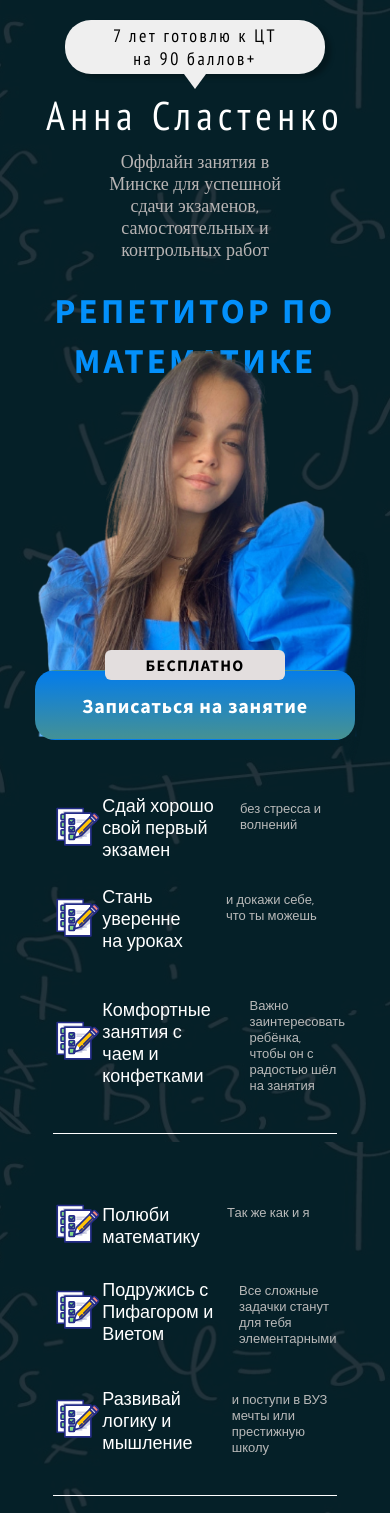
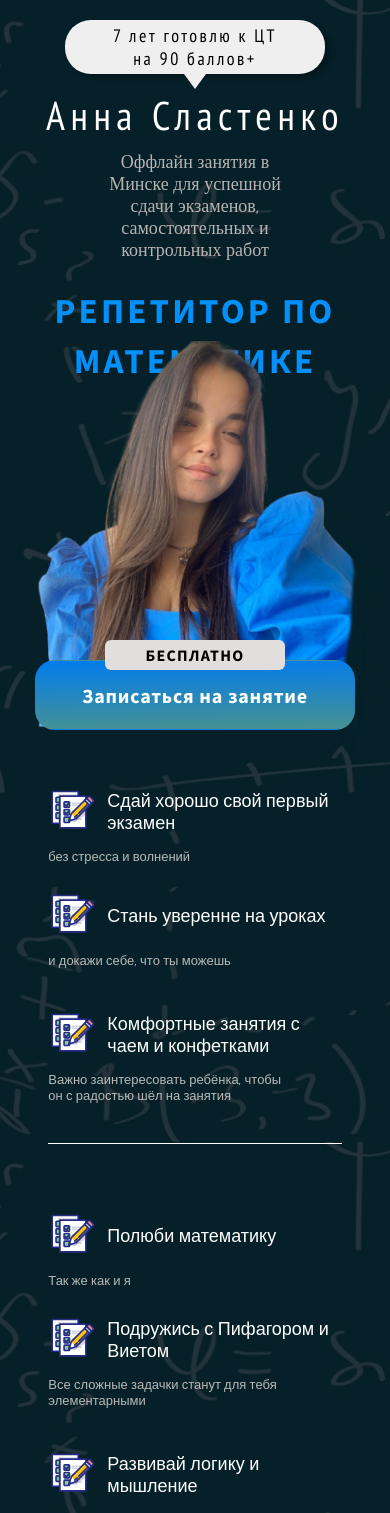
Before and after one commit to fearlysk/tutoring, a React (Create React App) app: page / in a window 390 px wide. Shown: the top 1513 px of the page. Built offline with nearby package versions, Linux system fonts and the light colour scheme; a web font is replaced by a local one.

Commit message:
add bug fixes on about

```diff
--- a/src/index.scss
+++ b/src/index.scss
@@ -1,7 +1,6 @@
 @import url('https://fonts.googleapis.com/css2?family=Inknut+Antiqua:wght@900&family=Jura&family=PT+Sans+Narrow&display=swap');
 @import url('https://fonts.googleapis.com/css2?family=Source+Sans+Pro:wght@700&display=swap');
 @import url('https://fonts.googleapis.com/css2?family=Jura&display=swap');
-
 
 html, body, h1, h2, h3, h4, h5, h6, p {
   margin: 0;
--- a/src/pages/Home/Home.jsx
+++ b/src/pages/Home/Home.jsx
@@ -149,7 +149,6 @@ const Home = () => {
                             </div>
                         </div>
                    </div>
-
                 </div>
             </div>
 
@@ -219,8 +218,8 @@ const Home = () => {
                   </div>
                 </div>
               </div>
+            </div>
 
-            </div>
             <div></div>
             <div></div>
 
--- a/src/pages/Home/Home.module.scss
+++ b/src/pages/Home/Home.module.scss
@@ -38,10 +38,11 @@
     .mainContent__textItem {
         width: 100% !important;
         display: flex;
-        flex-direction: row-reverse !important;
+        flex-direction: column-reverse !important;
     }
     .mainContent__itemHeadline {
         flex-direction: row-reverse;
+        justify-content: left;
     }
     .mainContent__items :nth-child(1), .mainContent__items :nth-child(3) {
         order: 2 !important;
@@ -59,6 +60,10 @@
 @media screen and (max-width: 711px) {
     .mainContent__headline {
         font-size: 60px !important;
+    }
+    .mainContent__item {
+        margin-top: 25px;
+        margin-right: 0px !important;
     }
 }
 @media screen and (max-width: 617px) {
@@ -156,16 +161,20 @@
     font-family: 'Source Sans Pro', sans-serif;
 }
 .mainContent__items {
-    margin: 20px auto;
+    margin: 10px auto 25px auto;
     display: flex;
     justify-content: space-between;
-    width: 85%;
+    width: 88%;
 }
 .mainContent__items > .mainContent__itemWrapper {
-    margin-left: 15px;
+    margin-left: 35px;
 }
 .mainContent__item {
     margin-top: 25px;
+    margin-right: 20px;
+}
+.mainContent__itemHeadlineText > p {
+    margin-left: 10px !important;
 }
 .mainContent__itemPhoto {
     margin-top: -80px;
@@ -182,14 +191,13 @@
    font-family: 'Jura', sans-serif;
    font-size: 13px;
    display: flex;
-   justify-content: right;
-   text-align: right;
-   margin-top: -10px;
-   width: 90%;
+   width: 100%;
+   word-wrap: break-word;
 }
 .mainContent__itemText > p {
-    width: 60%;
-    text-align: right;
+    width: 100%;
+    text-align: left;
+    margin-top: 10px;
 }
 .mainContent__btnWrapper {
     width: 370px;
@@ -232,7 +240,6 @@
 .about {
     display: flex;
     justify-content: space-between;
-    width: 100%;
 }
 .about__content {
     display: flex;
@@ -253,19 +260,9 @@
     font-size: 35px;
     font-family: 'Jura', sans-serif;
 }
-.about__photo > img{
-    width: 600px;
-}
-@media screen and (max-width: 1246px) {
-    .about__contentItem > h1 {
-        font-size: 50px;
-    }
-    .about__contentItem > p {
-        font-size: 25px;
-    }
-    .about__photo > img{
-        width: 500px;
-    }
+.about__photo > img {
+    height: 100%;
+    width: 100%;
 }
 @media screen and (max-width: 1246px) {
     .about__contentItem > h1 {
@@ -274,25 +271,12 @@
     .about__contentItem > p {
         font-size: 20px;
     }
-    .about__photo > img{
-        width: 400px;
-    }
+
 }
 @media screen and (max-width: 900px) {
     .about__contentItem {
         margin-top: 20px;
         width: 70%;
-    }
-    .about__photo > img{
-        width: 350px;
-    }
-}
-@media screen and (max-width: 700px) {
-    .about__contentItem > p {
-        font-size: 16px;
-    }
-    .about__photo > img{
-        width: 300px;
     }
 }
 @media screen and (max-width: 700px) {
@@ -302,9 +286,7 @@
     .about__contentItem > p {
         font-size: 16px;
     }
-    .about__photo > img{
-        width: 300px;
-    }
+
 }
 @media screen and (max-width: 550px) {
     .about {
@@ -314,7 +296,7 @@
         align-items: center;
         justify-content: center;
     }
-    .about__photo > img{
+    .about__photo > img {
         margin-top: 25px;
     }
 }
@@ -347,7 +329,7 @@
 .situations__item {
     width: 20%;
 }
-.situations__text p{
+.situations__text > p {
     margin-top: 25px;
     width: 110%;
     letter-spacing: 0.1em;
@@ -402,12 +384,11 @@
     .situations__photo > img {
         height: 140px;
     }
-    .situations__boyWow {
-        position: relative;
-        top: 20px;
-    }
 }
 @media screen and (max-width: 900px) {
+    .situations {
+        margin-top: -4px;
+    }
     .situations__items {
         flex-direction: column;
         align-items: center;
@@ -432,7 +413,4 @@
         font-size: 15px;
         width: 100%;
     }
-    .situations__photo > img {
-        height: 140px;
-    }
 }
```
Also changed, not shown: src/assets/pages/Home/images/about_photo.png.
